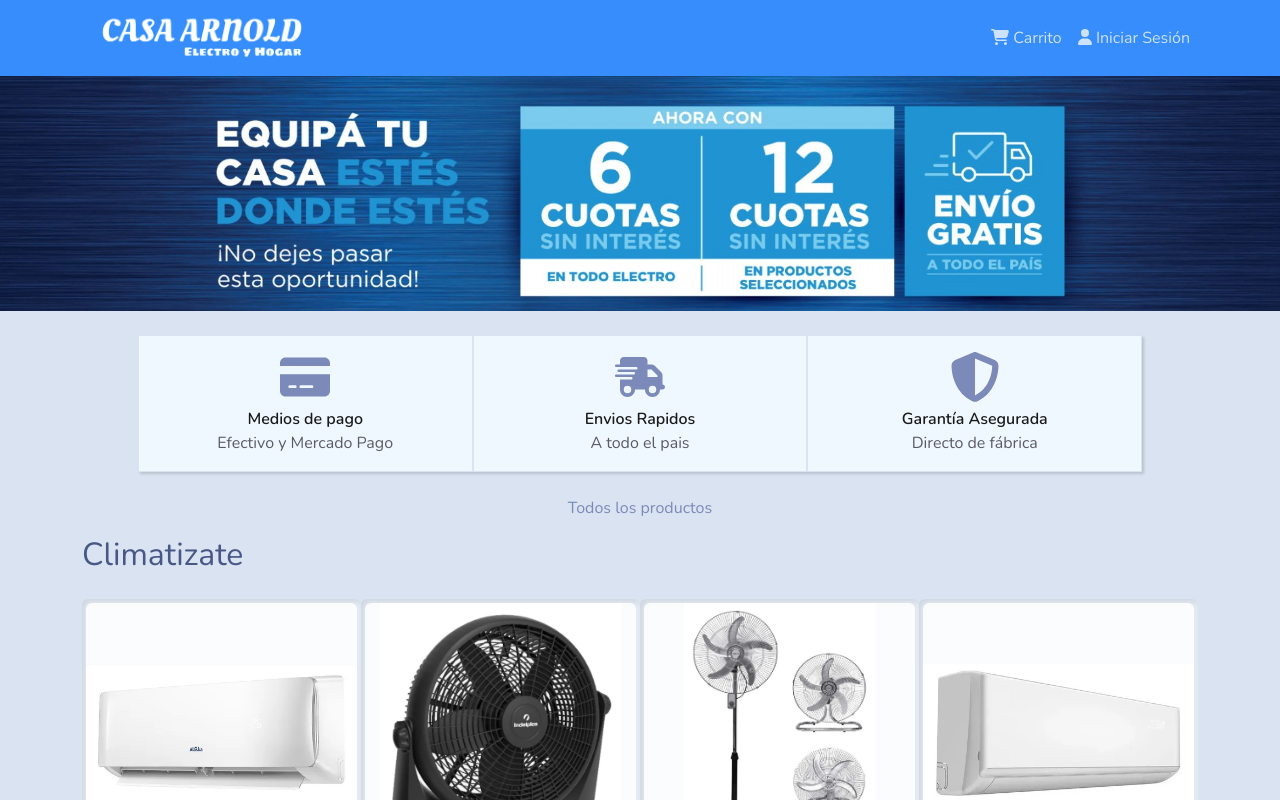
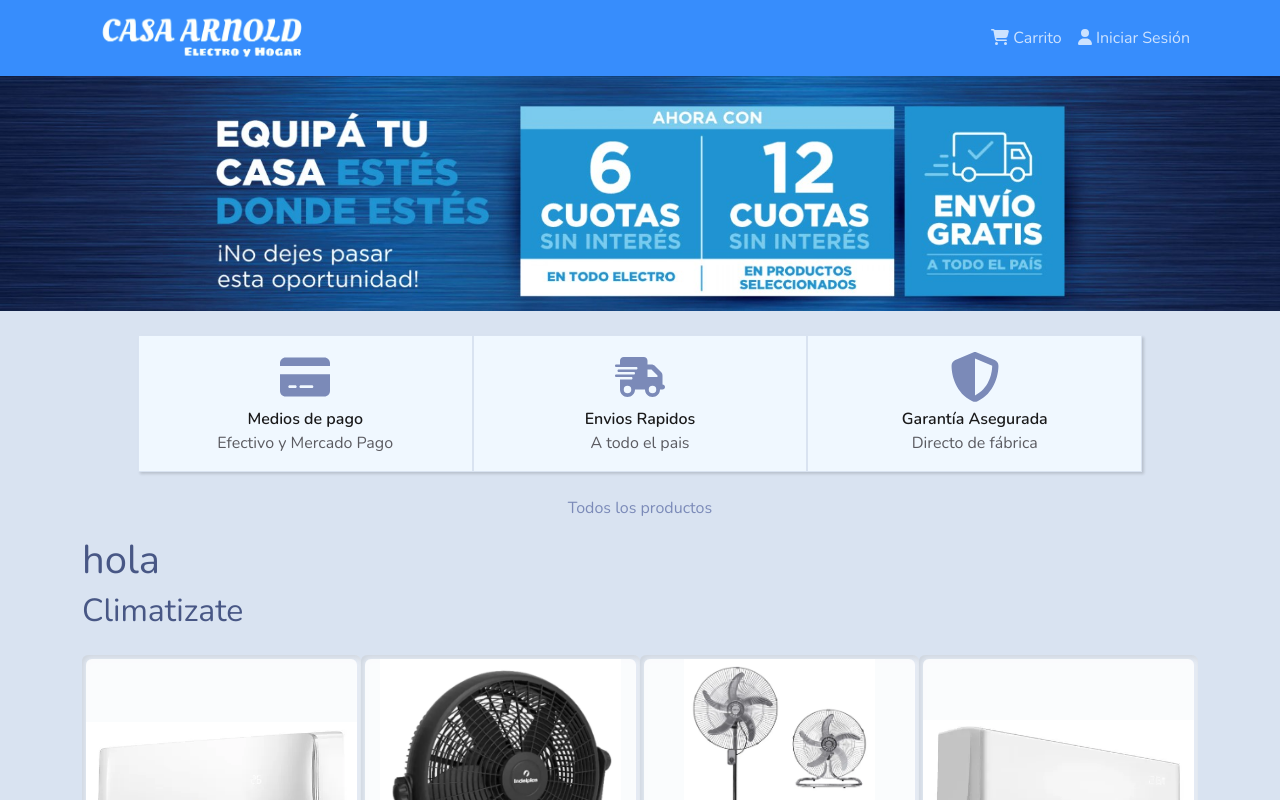
Before and after one commit to franvigna/casa-arnold-fv, a React (Create React App) app: page / in a window 1280 px wide. Shown: the top 800 px of the page. Built offline with nearby package versions, Linux system fonts and the light colour scheme.

Commit message:
primer commit nueva pc

```diff
--- a/src/index.js
+++ b/src/index.js
@@ -5,15 +5,13 @@ import './index.css';
 import App from './App';
 import reportWebVitals from './reportWebVitals';
 
-
+//*hola
 const root = ReactDOM.createRoot(document.getElementById('root'));
 root.render(
   <React.StrictMode>
     <App />
+
   </React.StrictMode>
 );
 
-// If you want to start measuring performance in your app, pass a function
-// to log results (for example: reportWebVitals(console.log))
-// or send to an analytics endpoint. Learn more: https://bit.ly/CRA-vitals
 reportWebVitals();
--- a/src/screens/HomeScreen.js
+++ b/src/screens/HomeScreen.js
@@ -16,7 +16,7 @@ const HomeScreen = () => {
                         <p className='text-center'>Todos los productos</p>
                     </Navbar.Brand>
                 </LinkContainer>
-
+                <h1>hola</h1>
                 <h2>Climatizate</h2>
                 <Carousel category='Climatización' />
 
```
